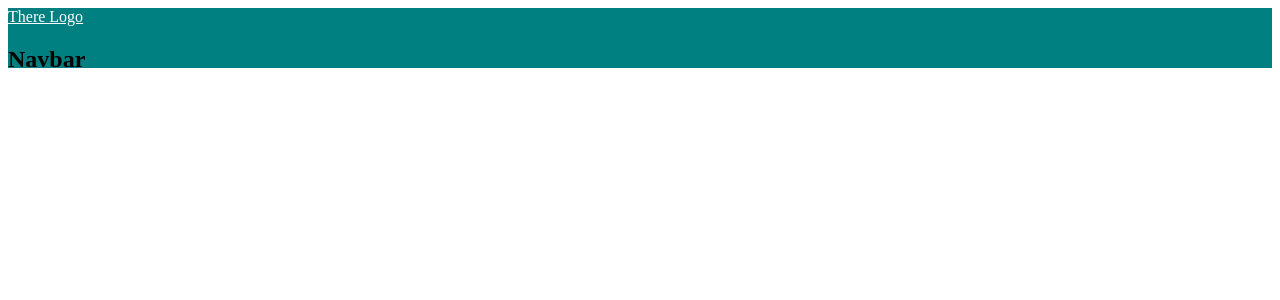
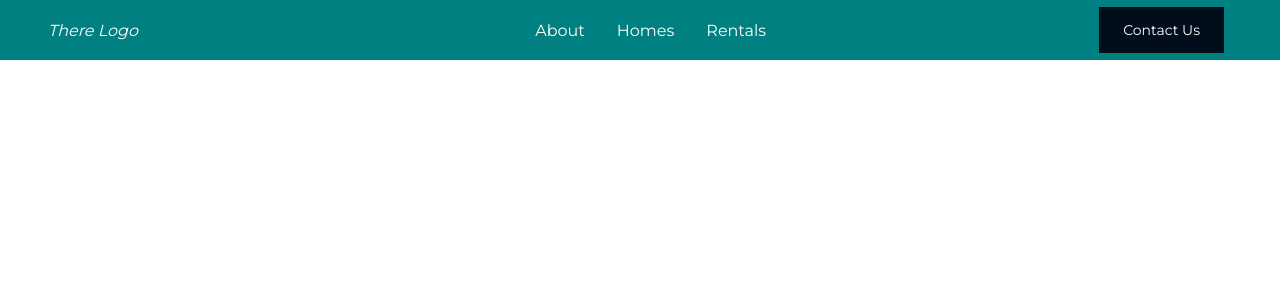
Before and after one commit to Aryanesj/D-A-3D-Visualization, a React (Create React App) app: page / in a window 1280 px wide. Shown: the top 300 px of the page. Built offline with nearby package versions, Linux system fonts and the light colour scheme.

Commit message:
navbar
creating structure navbar

```diff
--- a/public/index.html
+++ b/public/index.html
@@ -8,6 +8,9 @@
       name="description"
       content="Web site created using create-react-app"
     />
+      <link rel="preconnect" href="https://fonts.googleapis.com">
+      <link rel="preconnect" href="https://fonts.gstatic.com" crossorigin>
+      <link href="https://fonts.googleapis.com/css2?family=Montserrat:wght@400;700&display=swap" rel="stylesheet">
     <title>3D Project</title>
   </head>
   <body>
--- a/src/App.js
+++ b/src/App.js
@@ -1,9 +1,11 @@
 import React from 'react'
 import Navbar from './components/Navbar.js'
+import GlobalStyle from './globalStyle.js'
 
 function App() {
   return (
     <>
+      <GlobalStyle />
       <Navbar />
     </>
   );
--- /dev/null
+++ b/src/components/Button.js
@@ -0,0 +1,25 @@
+import styled from 'styled-components'
+import { Link } from 'react-router-dom'
+
+export const Button = styled(Link)`
+	background: ${({ primary }) => (primary ? '#000d1a' : 'CD853F')};
+	white-space: nowrap;
+	outline: none;
+	border: none;
+	min-width: 100px;
+	max-width: 200px;
+	cursor: pointer;
+	text-decoration: none;
+	color: orange;
+	transition: 0.4s;
+	display: flex;
+	justify-content: center;
+	align-items: center;
+	padding: ${({ big }) => (big ? '16px 40px' : '14px 24px')};
+	color: ${({ primary }) => (primary ? '#fff' : '#000d1a')};
+	font-size: ${({ big }) => (big ? '20px' : '14px')};
+
+	&:hover {
+		transform: translateY(-2px);
+	}
+ `;
--- a/src/components/Navbar.js
+++ b/src/components/Navbar.js
@@ -1,27 +1,88 @@
 import React from 'react'
 import { Link } from 'react-router-dom'
-import styled from 'styled-components'
+import styled, { css } from 'styled-components/macro'
+import { menuData } from '../data/MenuData.js'
+import { Button } from './Button.js'
+import { FaBars } from 'react-icons/fa'
 
 const Nav = styled.nav`
  	height: 60px;
+ 	display: flex;
+ 	justify-content: space-between;
+ 	padding: 1rem 2rem;
+ 	z-index: 100;
+ 	position: fixed;
+ 	width: 100%;
  	background: teal;
- `
+ `;
+
+const NavLink = css`
+ 	color: white;
+ 	display: flex;
+ 	align-items: center;
+ 	padding: 0 1rem;
+ 	height: 100%;
+ 	cursor: pointer;
+ 	text-decoration: none;
+ `;
 
 const Logo = styled(Link)`
-	color: white;
- `
+	${NavLink}
+	font-style: italic;
+ `;
 
-const MenuBars = styled.i``;
+const MenuBars = styled(FaBars)`
+	display: none;
 
-const NavMenu = styled.div``;
+	@media screen and (max-width: 768px) {
+		display: block;
+		cursor: pointer;
+		top: 0;
+		right: 0;
+	}
+`;
+
+const NavBtn = styled.div`
+	display: flex;
+	align-items: center;
+	margin-right: 24px;
+
+	@media screen and (max-width: 768px) {
+		display: none;
+	}
+ `;
+
+const NavMenu = styled.div`
+	display: flex;
+	align-items: center;
+	margin-right: -48px;
+
+	@media screen and (max-width: 768px) {
+		display: none;
+	}
+ `;
+
+const NavMenuLinks = styled(Link)`
+ 	${NavLink}
+ `;
 
 const Navbar = () => {
 	return (
 		<Nav>
 			<Logo to='/'>There Logo</Logo>
 			<MenuBars />
-			<NavMenu />
-			<h1>Navbar</h1>
+			<NavMenu>
+				{menuData.map((item, index) => (
+					<NavMenuLinks to={item.link} key={index}>
+						{item.title}
+					</NavMenuLinks>
+				))}
+			</NavMenu>
+			<NavBtn>
+				<Button to='/contact' primary={true}>
+					Contact Us
+				</Button>
+			</NavBtn>
 		</Nav>
 	)
 }
--- /dev/null
+++ b/src/data/MenuData.js
@@ -0,0 +1,5 @@
+export const menuData = [
+	{ title: 'About', link: '/about' },
+	{ title: 'Homes', link: '/homes' },
+	{ title: 'Rentals', link: '/rentals' }
+]
--- /dev/null
+++ b/src/globalStyle.js
@@ -0,0 +1,16 @@
+import { createGlobalStyle } from 'styled-components'
+
+const GlobalStyle = createGlobalStyle`
+	* {
+		margin: 0;
+		padding: 0;
+		box-sizing: border-box;
+		font-family: 'Montserrat', sans-serif;
+	}
+
+	html, body {
+		overflow-x: hidden;
+	}
+`;
+
+export default GlobalStyle;
```
